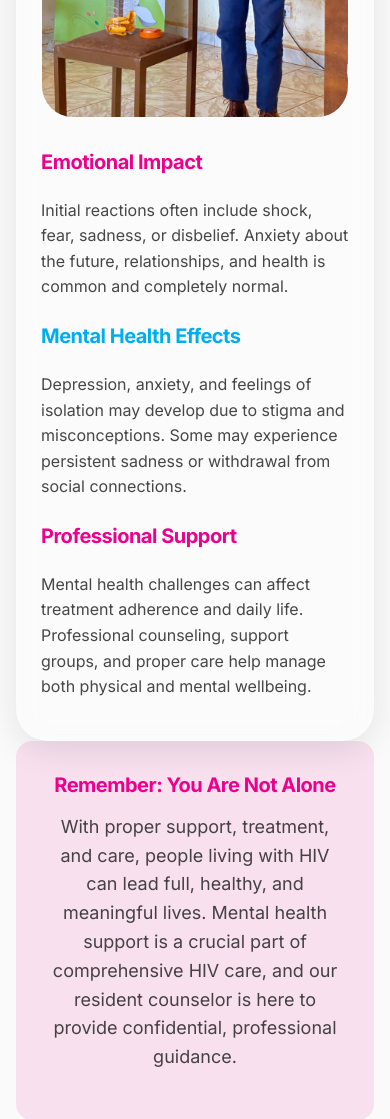
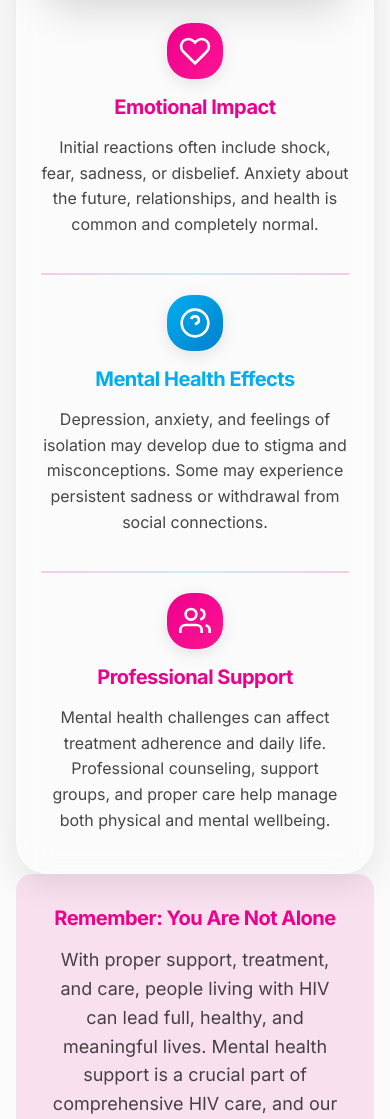
Before and after one commit to Aurits/elpis, a PHP site: page /resident-counselor.html in a window 390 px wide. Shown: the part 1571-2690 px from the top of the page. Run offline with PHP 8.4, Linux system fonts and the light colour scheme.

Commit message:
Refactor resident-counselor.html to update the title and enhance content structure; introduce new sections for emotional impact, mental health effects, and professional support with improved layout. Remove outdated image elements from about.html and index.html for a cleaner design. Add new styles in styles.css for counselor sections and unified layout to improve visual appeal and responsiveness.

```diff
--- a/resident-counselor.html
+++ b/resident-counselor.html
@@ -125,9 +125,9 @@
       <section class="hero" id="hero" aria-labelledby="hero-title">
         <div class="container">
           <div class="hero-content">
-            <h1 id="hero-title" class="hero-title">Resident Counselor</h1>
+            <h1 id="hero-title" class="hero-title">Professional Mental Health Support</h1>
             <p class="hero-subtitle">
-              Professional mental health support and guidance for your wellbeing journey.
+              Our resident counselor provides confidential, compassionate support for your wellbeing journey.
               Understanding the connection between HIV diagnosis and mental health.
             </p>
             <div class="hero-buttons">
@@ -156,33 +156,69 @@
           </div>
 
           <div class="glass-card p-8">
-            <div class="grid grid-2 gap-8 items-center">
-              <div class="image-container">
+            <div class="counselor-unified-layout">
+              <div class="counselor-image-featured">
                 <img
-                  src="images/mental-health-counseling.jpeg"
-                  alt="Mental health support and counseling"
+                  src="images/resident.png"
+                  alt="Akech Tiridri Anna Thakkar - Resident Counselor, Registered Nurse / Counselor"
                   loading="lazy"
-                  class="w-full h-96 object-cover rounded-lg"
                 />
               </div>
-              <div>
-                <h3 class="text-xl font-bold text-primary mb-6">Emotional Impact</h3>
-                <p class="mb-6">
+
+              <div class="counselor-content-sections">
+                <div class="counselor-section">
+                  <div class="section-icon" style="background: linear-gradient(135deg, var(--primary-pink), #ff1493);">
+                    <svg width="32" height="32" viewBox="0 0 24 24" fill="none" stroke="currentColor" stroke-width="2">
+                      <path d="M20.84 4.61a5.5 5.5 0 0 0-7.78 0L12 5.67l-1.06-1.06a5.5 5.5 0 0 0-7.78 7.78l1.06 1.06L12 21.23l7.78-7.78 1.06-1.06a5.5 5.5 0 0 0 0-7.78z"></path>
+                    </svg>
+                  </div>
+                  <div class="section-content">
+                    <h3 class="text-xl font-bold text-primary mb-3">Emotional Impact</h3>
+                    <p>
                       Initial reactions often include shock, fear, sadness, or disbelief. Anxiety about the future,
                       relationships, and health is common and completely normal.
                     </p>
+                  </div>
+                </div>
 
-                <h3 class="text-xl font-bold text-secondary mb-6">Mental Health Effects</h3>
-                <p class="mb-6">
+                <div class="counselor-divider"></div>
+
+                <div class="counselor-section">
+                  <div class="section-icon" style="background: linear-gradient(135deg, var(--primary-blue), #0080cc);">
+                    <svg width="32" height="32" viewBox="0 0 24 24" fill="none" stroke="currentColor" stroke-width="2">
+                      <circle cx="12" cy="12" r="10"></circle>
+                      <path d="M9.09 9a3 3 0 0 1 5.83 1c0 2-3 3-3 3"></path>
+                      <line x1="12" y1="17" x2="12.01" y2="17"></line>
+                    </svg>
+                  </div>
+                  <div class="section-content">
+                    <h3 class="text-xl font-bold text-secondary mb-3">Mental Health Effects</h3>
+                    <p>
                       Depression, anxiety, and feelings of isolation may develop due to stigma and misconceptions.
                       Some may experience persistent sadness or withdrawal from social connections.
                     </p>
+                  </div>
+                </div>
 
-                <h3 class="text-xl font-bold text-primary mb-6">Professional Support</h3>
+                <div class="counselor-divider"></div>
+
+                <div class="counselor-section">
+                  <div class="section-icon" style="background: linear-gradient(135deg, var(--primary-pink), #ff1493);">
+                    <svg width="32" height="32" viewBox="0 0 24 24" fill="none" stroke="currentColor" stroke-width="2">
+                      <path d="M17 21v-2a4 4 0 0 0-4-4H5a4 4 0 0 0-4 4v2"></path>
+                      <circle cx="9" cy="7" r="4"></circle>
+                      <path d="M23 21v-2a4 4 0 0 0-3-3.87"></path>
+                      <path d="M16 3.13a4 4 0 0 1 0 7.75"></path>
+                    </svg>
+                  </div>
+                  <div class="section-content">
+                    <h3 class="text-xl font-bold text-primary mb-3">Professional Support</h3>
                     <p>
                       Mental health challenges can affect treatment adherence and daily life. Professional counseling,
                       support groups, and proper care help manage both physical and mental wellbeing.
                     </p>
+                  </div>
+                </div>
               </div>
             </div>
           </div>
@@ -254,13 +290,6 @@
       <div class="container">
         <div class="footer-content">
           <div class="footer-section">
-            <div class="image-container mb-4" style="width: 100px">
-              <img
-                src="EUI White Logo.png"
-                alt="Elpis Initiative Uganda Logo"
-                loading="lazy"
-              />
-            </div>
             <h4>Contact Information</h4>
             <p>
               <strong>Email:</strong>
--- a/styles.css
+++ b/styles.css
@@ -2050,6 +2050,178 @@ input[type="radio"]:hover {
 
   .assist-banner-logo {
     max-width: 150px;
+  }
+}
+
+/* Counselor Banner */
+.counselor-banner-container {
+  display: flex;
+  justify-content: center;
+  align-items: center;
+  margin-bottom: var(--space-8);
+}
+
+.counselor-banner-image {
+  max-width: 900px;
+  width: 100%;
+  height: auto;
+  object-fit: contain;
+  border-radius: var(--border-radius-2xl);
+  box-shadow: 0 10px 40px rgba(0, 0, 0, 0.15);
+  transition: transform 0.3s ease, box-shadow 0.3s ease;
+}
+
+.counselor-banner-image:hover {
+  transform: translateY(-4px);
+  box-shadow: 0 15px 50px rgba(0, 0, 0, 0.2);
+}
+
+@media (max-width: 1200px) {
+  .counselor-banner-image {
+    max-width: 700px;
+  }
+}
+
+@media (max-width: 768px) {
+  .counselor-banner-image {
+    max-width: 100%;
+  }
+}
+
+/* Counselor Unified Layout */
+.counselor-unified-layout {
+  display: flex;
+  flex-direction: column;
+  gap: var(--space-10);
+}
+
+.counselor-image-featured {
+  width: 100%;
+  max-width: 1000px;
+  margin: 0 auto;
+  border-radius: var(--border-radius-2xl);
+  overflow: hidden;
+  box-shadow: 0 10px 40px rgba(0, 0, 0, 0.15);
+  transition: transform 0.3s ease, box-shadow 0.3s ease;
+  background: var(--white);
+}
+
+.counselor-image-featured img {
+  width: 100%;
+  height: auto;
+  object-fit: contain;
+  transition: transform 0.3s ease;
+  display: block;
+}
+
+.counselor-image-featured:hover {
+  transform: translateY(-4px);
+  box-shadow: 0 15px 50px rgba(0, 0, 0, 0.2);
+}
+
+.counselor-image-featured:hover img {
+  transform: scale(1.02);
+}
+
+.counselor-content-sections {
+  display: flex;
+  flex-direction: column;
+  gap: var(--space-8);
+}
+
+.counselor-section {
+  display: grid;
+  grid-template-columns: auto 1fr;
+  gap: var(--space-6);
+  align-items: start;
+}
+
+.section-icon {
+  width: 64px;
+  height: 64px;
+  border-radius: var(--border-radius-xl);
+  display: flex;
+  align-items: center;
+  justify-content: center;
+  color: var(--white);
+  box-shadow: 0 4px 16px rgba(0, 0, 0, 0.1);
+  flex-shrink: 0;
+  transition: transform 0.3s ease;
+}
+
+.counselor-section:hover .section-icon {
+  transform: scale(1.1);
+}
+
+.section-content {
+  flex: 1;
+}
+
+.counselor-divider {
+  height: 2px;
+  background: linear-gradient(90deg,
+    var(--primary-pink) 0%,
+    var(--primary-blue) 50%,
+    var(--primary-pink) 100%
+  );
+  border-radius: var(--border-radius-full);
+  opacity: 0.2;
+  margin: var(--space-2) 0;
+}
+
+@media (max-width: 992px) {
+  .counselor-unified-layout {
+    gap: var(--space-8);
+  }
+
+  .counselor-image-featured {
+    max-width: 800px;
+  }
+
+  .counselor-content-sections {
+    gap: var(--space-6);
+  }
+}
+
+@media (max-width: 768px) {
+  .counselor-unified-layout {
+    gap: var(--space-6);
+  }
+
+  .counselor-image-featured {
+    max-width: 100%;
+  }
+
+  .counselor-section {
+    grid-template-columns: auto 1fr;
+    gap: var(--space-4);
+  }
+
+  .section-icon {
+    width: 56px;
+    height: 56px;
+  }
+}
+
+@media (max-width: 640px) {
+  .counselor-section {
+    grid-template-columns: 1fr;
+    gap: var(--space-4);
+    text-align: center;
+  }
+
+  .section-icon {
+    width: 56px;
+    height: 56px;
+    margin: 0 auto;
+  }
+
+  .counselor-content-sections {
+    gap: var(--space-4);
+  }
+
+  .counselor-divider {
+    margin: var(--space-1) 0;
   }
 }
 
```
Also changed, not shown: about.html (+0 -7 lines), apply.html (+0 -7 lines), assist.html (+0 -7 lines), careers.html (+0 -7 lines), donate.html (+0 -7 lines), gallery.html (+0 -7 lines), index.html (+0 -7 lines), programs.html (+0 -7 lines). Lines whose indentation alone changed are shown as unchanged.
